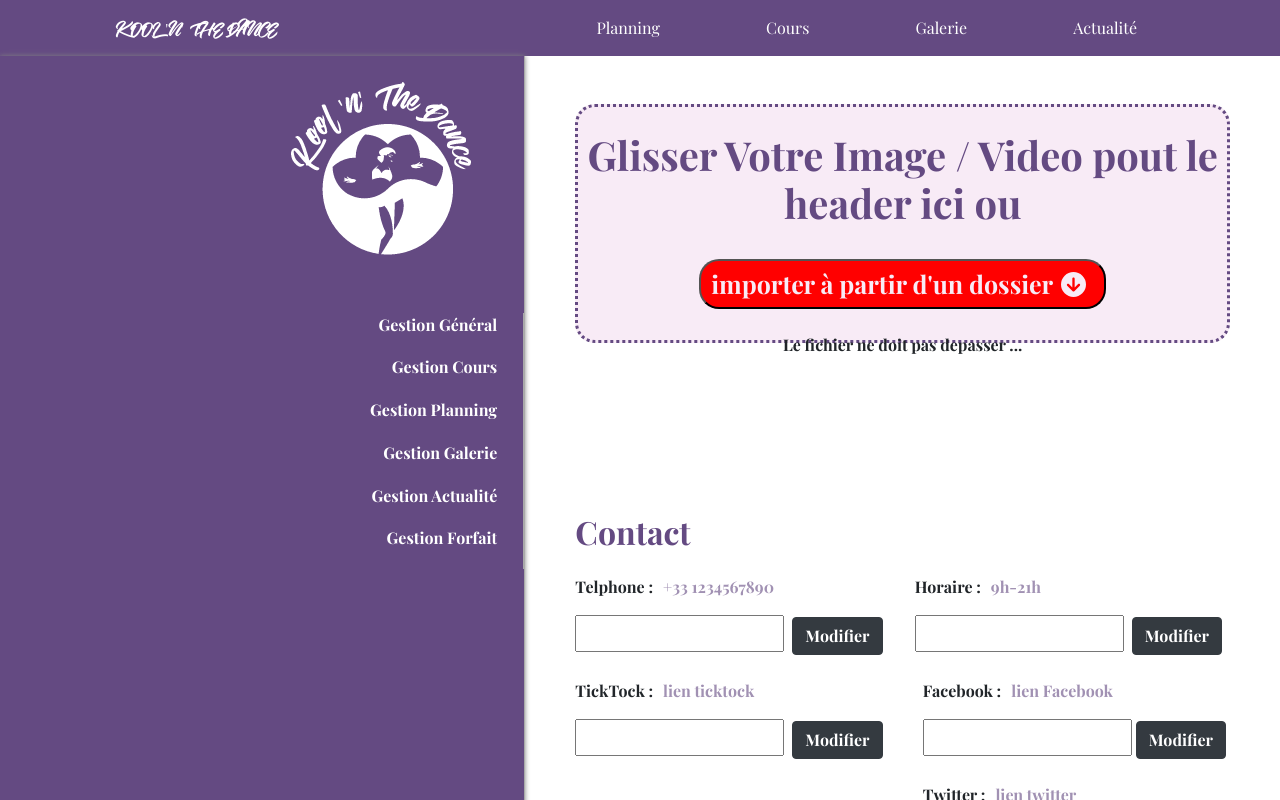
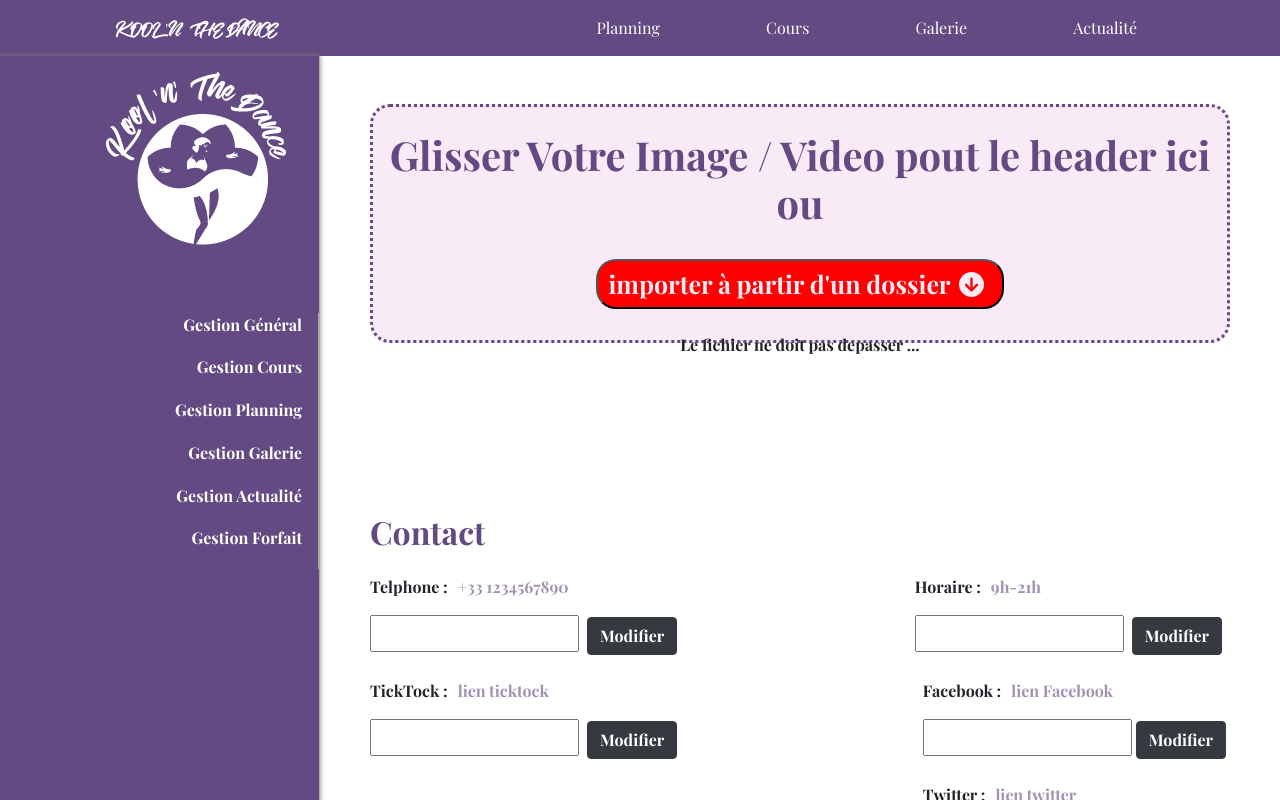
Before and after one commit to pablo-g4/kool-n-the-dance, a React (Create React App) app: page /tt in a window 1280 px wide. Shown: the top 800 px of the page. Built offline with nearby package versions, Linux system fonts and the light colour scheme.

Commit message:
update AdminSidebar

```diff
--- a/src/Components/AdminSidebar/AdminSidebar.css
+++ b/src/Components/AdminSidebar/AdminSidebar.css
@@ -1,4 +1,8 @@
 @import url('https://fonts.googleapis.com/css2?family=Playfair+Display:wght@700&display=swap');
+
+.col-3{
+  padding: 0 !important;
+}
 
 .aSidebar {
   position: relative;
--- a/src/Pages/Admin/General/General.tsx
+++ b/src/Pages/Admin/General/General.tsx
@@ -20,7 +20,7 @@ const General = () => {
   return (
     <>
       <div className="d-flex flex-column- ">
-        <div>
+        <div className="col-3">
           <AdminSidebar></AdminSidebar>
         </div>
         <div className=" m-5 box-body ">
```
